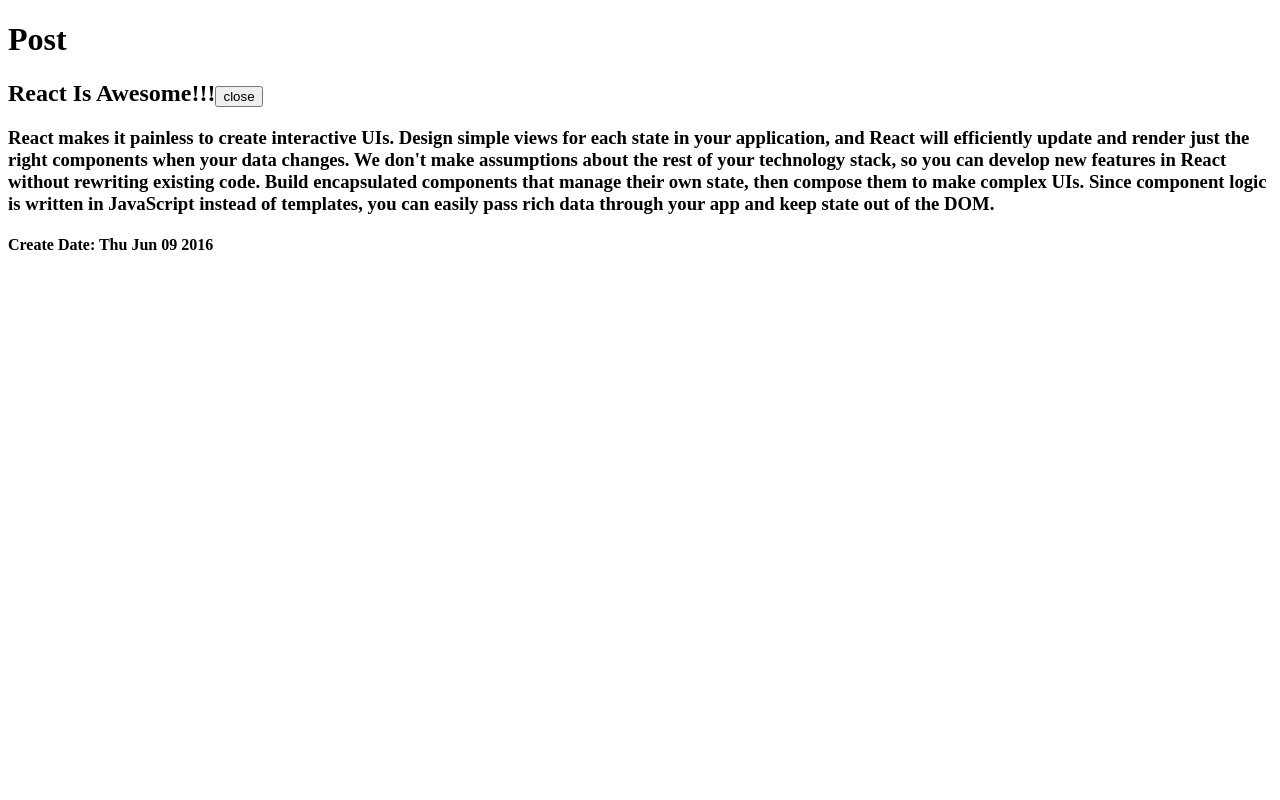
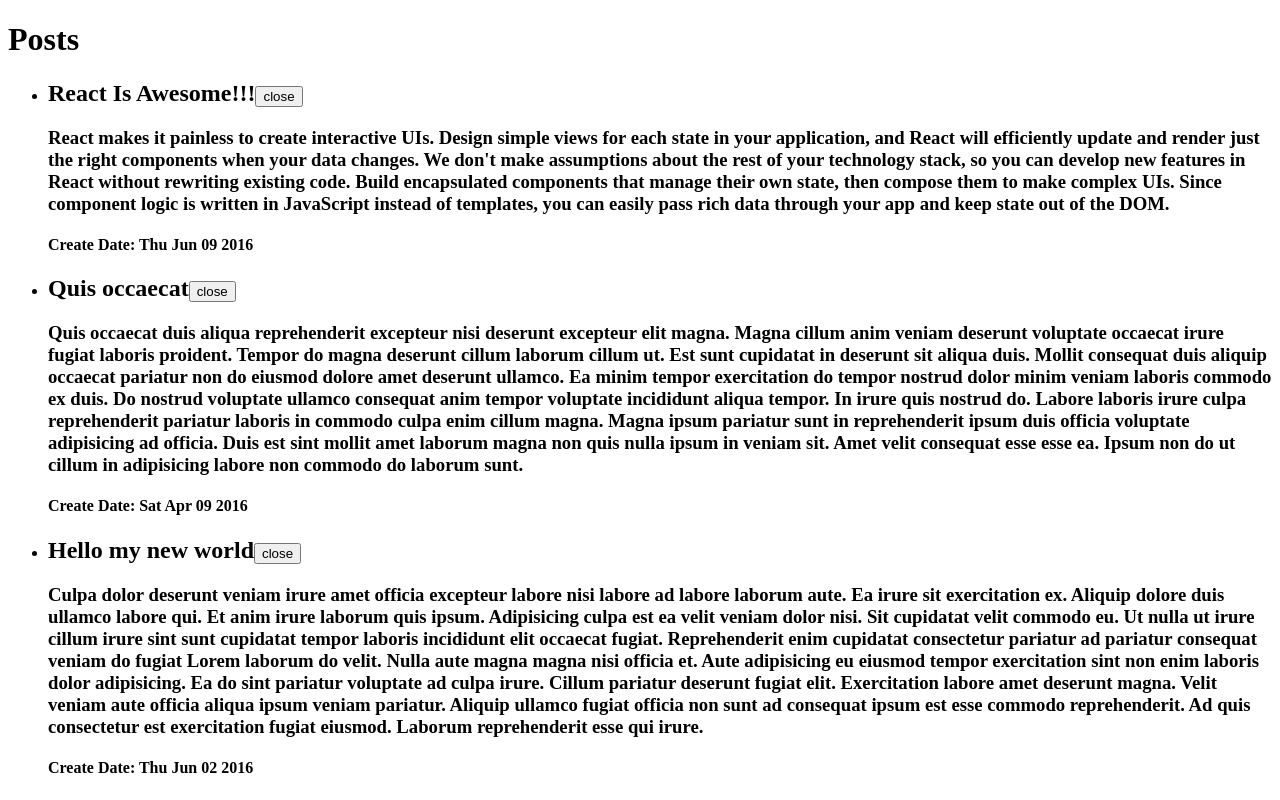
Before and after one commit to victorfog/screencast.react.js.ru, a React (Create React App) app: page / in a window 1280 px wide. Shown: the top 800 px of the page. Built offline with nearby package versions, Linux system fonts and the light colour scheme.

Commit message:
Added POSTS to the code

```diff
--- a/src/components/App.js
+++ b/src/components/App.js
@@ -1,14 +1,14 @@
 import React from 'react'
-import Article from "./Article"
 import posts from '../fixtures'
+import PostList from "./PostList";
 
 function App() {
    return(
     <div>
         <h1>
-            Post
+            Posts
         </h1>
-        <Article post = {posts[0]}/>
+        <PostList posts = {posts}/> //передаем как props в PostList
     </div>
    )
 
--- a/src/components/Article.js
+++ b/src/components/Article.js
@@ -14,6 +14,7 @@
                     {post.title}
                     <button onClick={this.handleClick}>
                         {this.state.isOpen ? 'close' : 'open'}
+                        {this.state.isOpen}
                     </button>
                 </h2>
                 <h3>{mainText}</h3>
--- /dev/null
+++ b/src/components/PostList.js
@@ -0,0 +1,15 @@
+import React from 'react'
+import Article from "./Article";
+
+export default function PostList({posts}){// Вызывается в App и оттуда передается список постов
+
+    return(
+        <ul>
+            <li> <Article post = {posts[0]}/> </li>
+            <li> <Article post = {posts[1]}/> </li>
+            <li> <Article post = {posts[2]}/> </li>
+            <li> <Article post = {posts[3]}/> </li>
+        </ul>
+
+    )
+}
```
